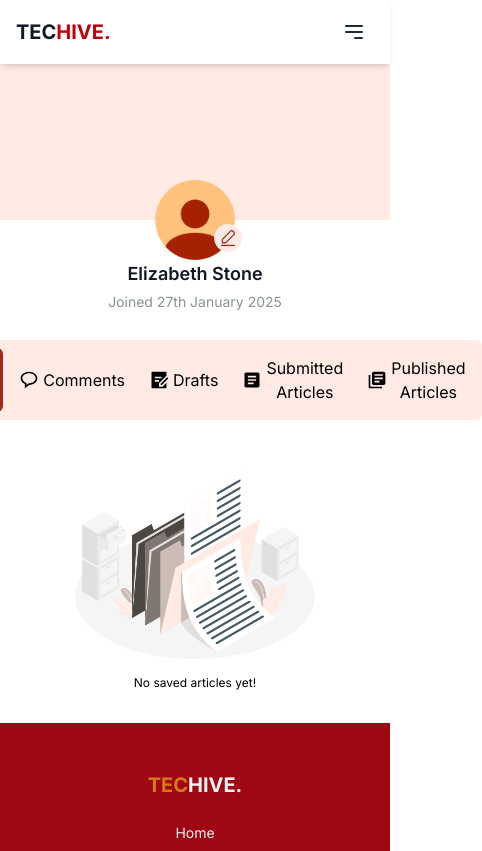
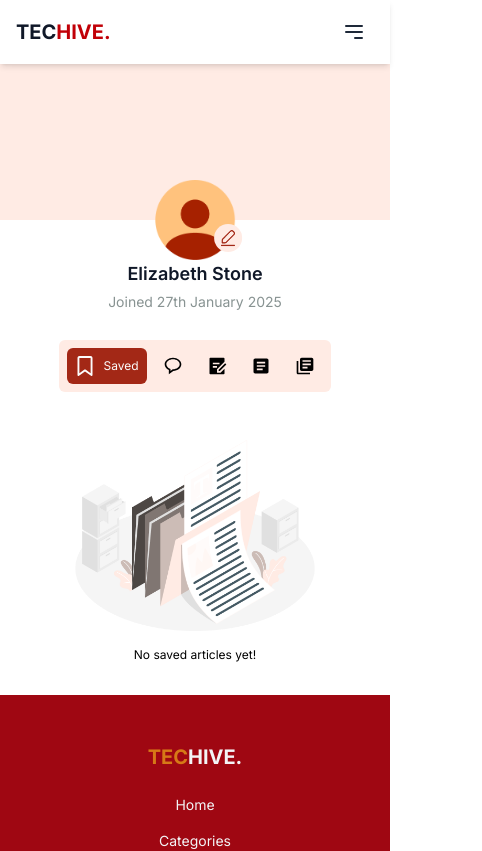
Before and after one commit to praise002/tech-hive, a React (Vite) app: page /profile in a window 390 px wide. Shown: the top 851 px of the page, 482 px wide, since content can reach past the window. Built offline with nearby package versions, Linux system fonts and the light colour scheme.

Commit message:
Createcd the mobile version of  profileTab

```diff
--- a/src/features/profile/ProfileDetailEmpty.jsx
+++ b/src/features/profile/ProfileDetailEmpty.jsx
@@ -1,8 +1,8 @@
 import { RiDraftFill } from 'react-icons/ri';
 import { MdArticle, MdLibraryBooks } from 'react-icons/md';
 import { BiMessageRounded } from 'react-icons/bi';
+import { FaRegBookmark } from 'react-icons/fa6';
 
-import Bookmark from '../../components/common/Bookmark';
 import Text from '../../components/common/Text';
 import { useState } from 'react';
 
@@ -13,7 +13,7 @@ function ProfileDetailEmpty() {
     {
       id: 'saved',
       label: 'Saved',
-      icon: <Bookmark className="w-5 h-5" />,
+      icon: <FaRegBookmark className="w-5 h-5" />,
     },
     {
       id: 'comments',
@@ -78,17 +78,23 @@ function ProfileDetailEmpty() {
             <button
               key={tab.id}
               onClick={() => setIsActiveTab(tab.id)}
-              className={`flex p-2 items-center gap-1 rounded-md cursor-pointer ${
+              className={`flex p-2 items-center gap-2 rounded-md text-xs sm:text-base cursor-pointer ${
                 isActiveTab === tab.id && 'bg-red text-custom-white'
               }`}
             >
-              <span>{tab.icon}</span>
-              <span>{tab.label}</span>
+              <span className="flex-shrink-0">{tab.icon}</span>
+              <span
+                className={`${
+                  isActiveTab == tab.id ? 'inline' : 'hidden md:inline'
+                }`}
+              >
+                {tab.label}
+              </span>
             </button>
           ))}
         </div>
 
-        <div className="flex-1 py-8 flex justify-center items-center ">
+        <div className="flex-1 py-8 flex justify-center items-center">
           <div className="md:w-xs w-60 dark:text-custom-white">
             <img
               className="w-full h-full"
```
